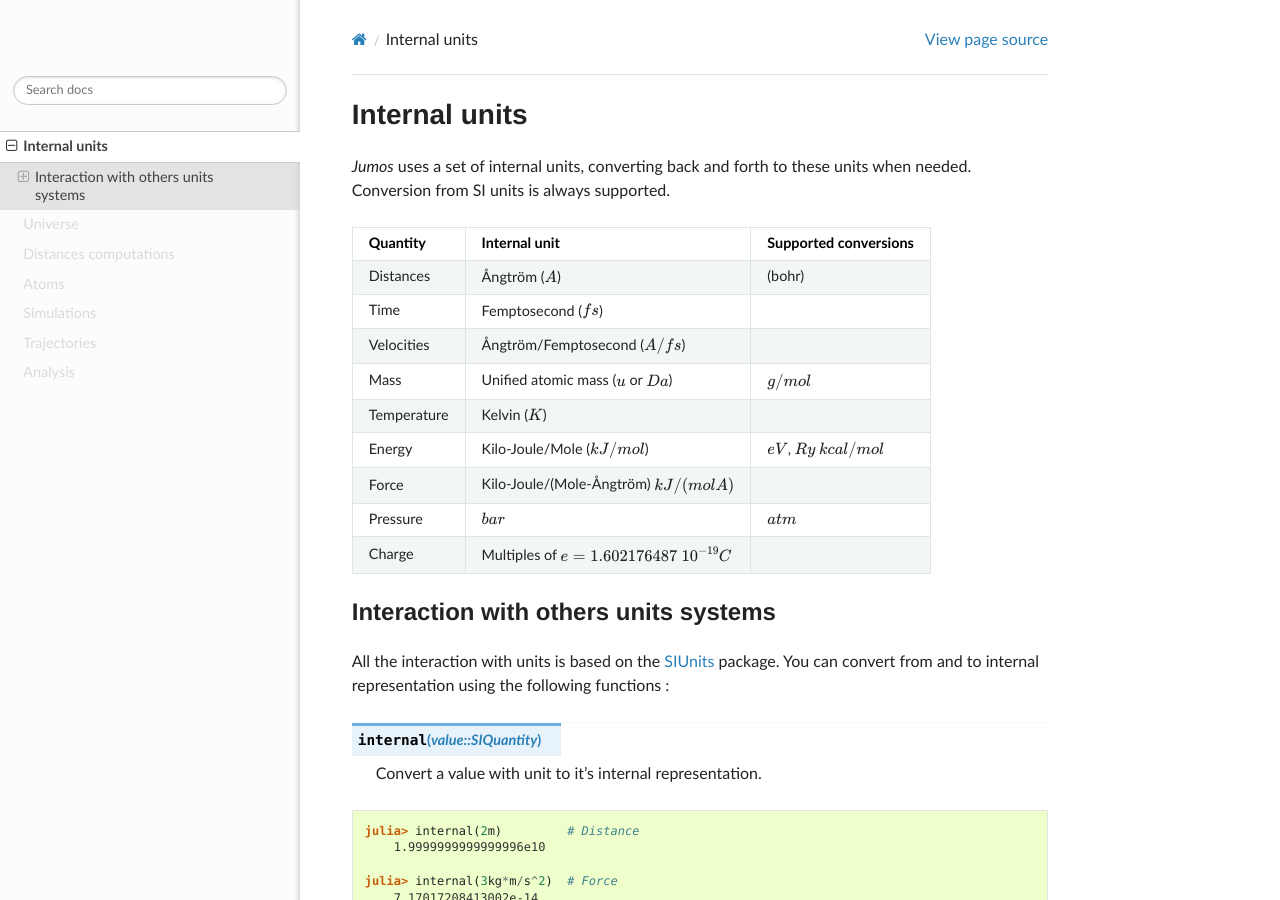
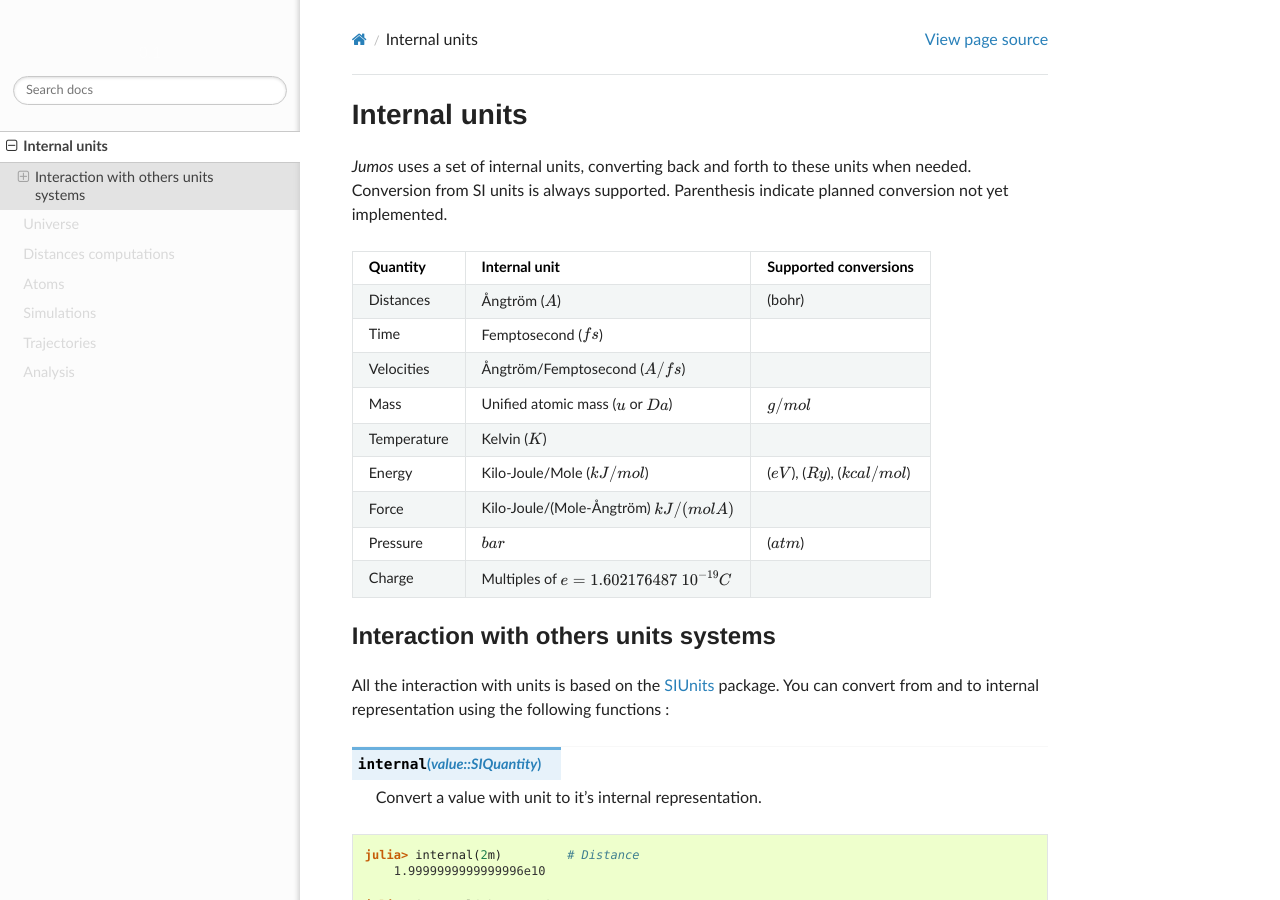
Before and after one commit to Luthaf/Jumos.jl, a Sphinx documentation site: the page built from doc/units.rst, in a window 1280 px wide and 900 px high. Built offline with Sphinx 7.4.7 and the Read the Docs theme 2.0.0, drawn with Linux system fonts in a browser that asks for light colours.

Commit message:
[doc] Small corrections

```diff
--- a/doc/units.rst
+++ b/doc/units.rst
@@ -4,7 +4,8 @@ Internal units
 ==============
 
 *Jumos* uses a set of internal units, converting back and forth to these units
-when needed. Conversion from SI units is always supported.
+when needed. Conversion from SI units is always supported. Parenthesis indicate
+planned conversion not yet implemented.
 
 +---------------+-------------------------------------------------+-------------------------+
 |    Quantity   | Internal unit                                   | Supported conversions   |
@@ -19,13 +20,13 @@ when needed. Conversion from SI units is always supported.
 +---------------+-------------------------------------------------+-------------------------+
 | Temperature   | Kelvin (:math:`K`)                              |                         |
 +---------------+-------------------------------------------------+-------------------------+
-| Energy        | Kilo-Joule/Mole (:math:`kJ/mol`)                | :math:`eV`,             |
-|               |                                                 | :math:`Ry`              |
-|               |                                                 | :math:`kcal/mol`        |
+| Energy        | Kilo-Joule/Mole (:math:`kJ/mol`)                | (:math:`eV`),           |
+|               |                                                 | (:math:`Ry`),           |
+|               |                                                 | (:math:`kcal/mol`)      |
 +---------------+-------------------------------------------------+-------------------------+
 | Force         | Kilo-Joule/(Mole-Ångtröm) :math:`kJ/(mol A)`    |                         |
 +---------------+-------------------------------------------------+-------------------------+
-| Pressure      | :math:`bar`                                     |  :math:`atm`            |
+| Pressure      | :math:`bar`                                     |  (:math:`atm`)          |
 +---------------+-------------------------------------------------+-------------------------+
 | Charge        | Multiples of :math:`e = 1.602176487\ 10^{-19}C` |                         |
 +---------------+-------------------------------------------------+-------------------------+
```
Also changed, not shown: doc/universe.rst (+9 -7 lines).
